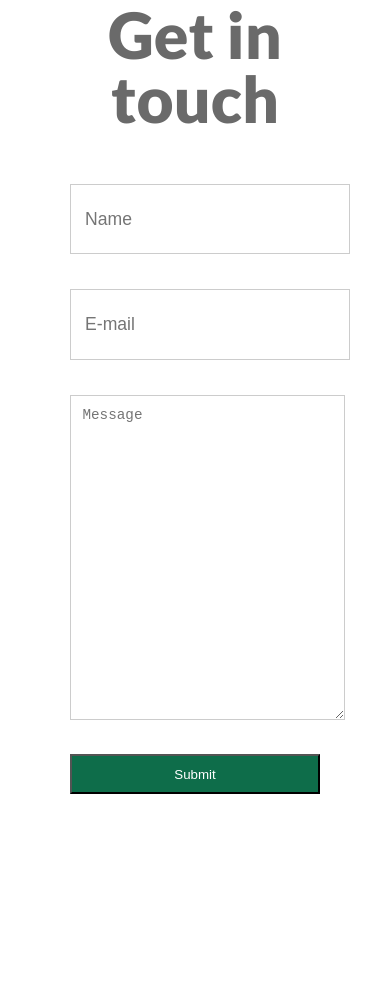
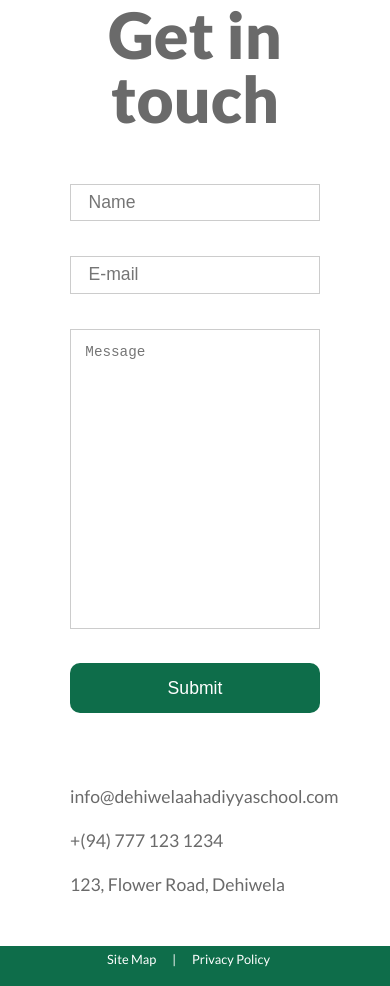
Before and after one commit to AshhadS/das, a website: page index.html in a window 390 px wide. Shown: the part 6119-7105 px from the top of the page. Before the commit the page ends 6983 px from the top, so only its background shows below. Drawn offline with nearby package versions, Linux system fonts and the light colour scheme.

Commit message:
Contact Form

```diff
--- a/index.html
+++ b/index.html
@@ -199,8 +199,20 @@
 	    				<button class="submit">Submit</button>
 	    			</div>
 	    		</div>
+	    		<div class="contact-details">
+	    				<p><a>info@dehiwelaahadiyyaschool.com</a></p>
+	    				<p><a>+(94) 777 123 1234</a></p>
+	    				<p><a>123, Flower Road, Dehiwela</a></p>
+	    		</div>
 	    	</div>
 	    </div>
+	        <div class="footer">
+	        	<div class="content container">
+    				<a class="footer-text">Site Map</a>
+    				<a class="footer-text">|</a>
+    				<a class="footer-text">Privacy Policy</a>
+    			</div>
+			</div>
     </div>
 </div>
 </body>
--- a/scss/styles.scss
+++ b/scss/styles.scss
@@ -586,38 +586,83 @@ h2.title{
 }
 
 .contact-form{
-  @include grid-media($mobile){
-    @include grid-column(5)
-  }
-
   margin-left: 0;
 
   @include grid-media($tab) {
+    @include grid-column(12);
     @include grid-push(3);
   }
 
   @include grid-media($mobile) {
+    @include grid-column(5);
     @include grid-push(2);
   }
 }
 
 .contact-input{
+  box-sizing: border-box;
   width: 100%;
-  height: 40px;
+  height: 30px;
   margin-bottom: 2em;
   border: 1px solid $grey-lighter;
-  padding: .8em;
+  padding: 1em;
   font-size: 1.1em;
   outline-color: $grey-lighter;
 
   &.contact-textarea{
     height: 300px;
+    resize: none;
   }
 }
 
 .submit{
+  font-size: 1.1em;
   width: 100%;
-  height: 40px;
+  height: 50px;
   color: $white;
   background: $green-matte;
+  border-radius: 10px;
+  border: none;
+  box-sizing: border-box;
+  transition: all 500ms ease;
 }
+
+.submit:hover{
+  background: $green;
+  transition: all 2s ease;
+}
+
+.contact-details{
+
+  font-size: 1.1em;
+  color: $grey-light;
+  float: none;
+  text-align: left;
+  padding-top: 3em;
+
+  @include grid-media($mobile) {
+    @include grid-push(1);
+    float: left;
+    padding-top: 8.4em;
+  }
+}
+
+.footer{
+  position:absolute;
+  left: 0;
+  bottom: 0;
+  height: 40px;
+  width: 100%;
+  background: $green-matte;
+  text-align: center;
+
+  @include grid-media($mobile){
+        text-align: right;
+      }
+}
+
+.footer-text{
+  padding: 2em 1em 0 0;
+  font-size: .8em;
+  color: $white;
+}
```
Also changed, not shown: css/styles.css.
